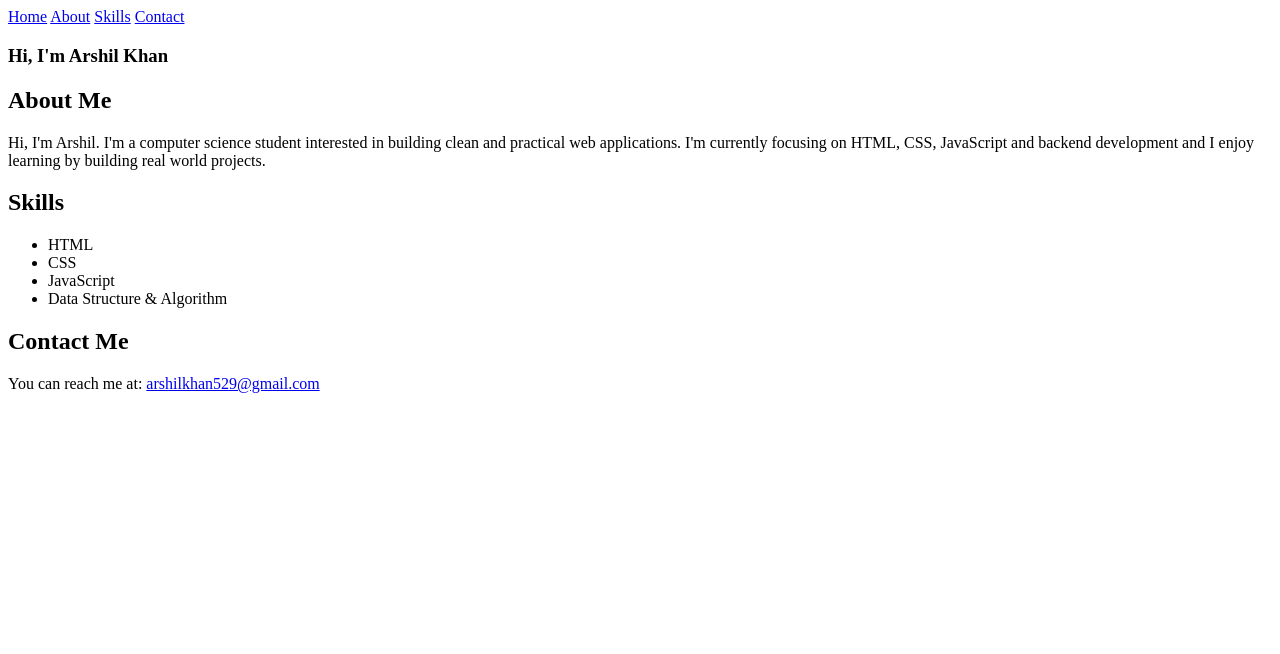
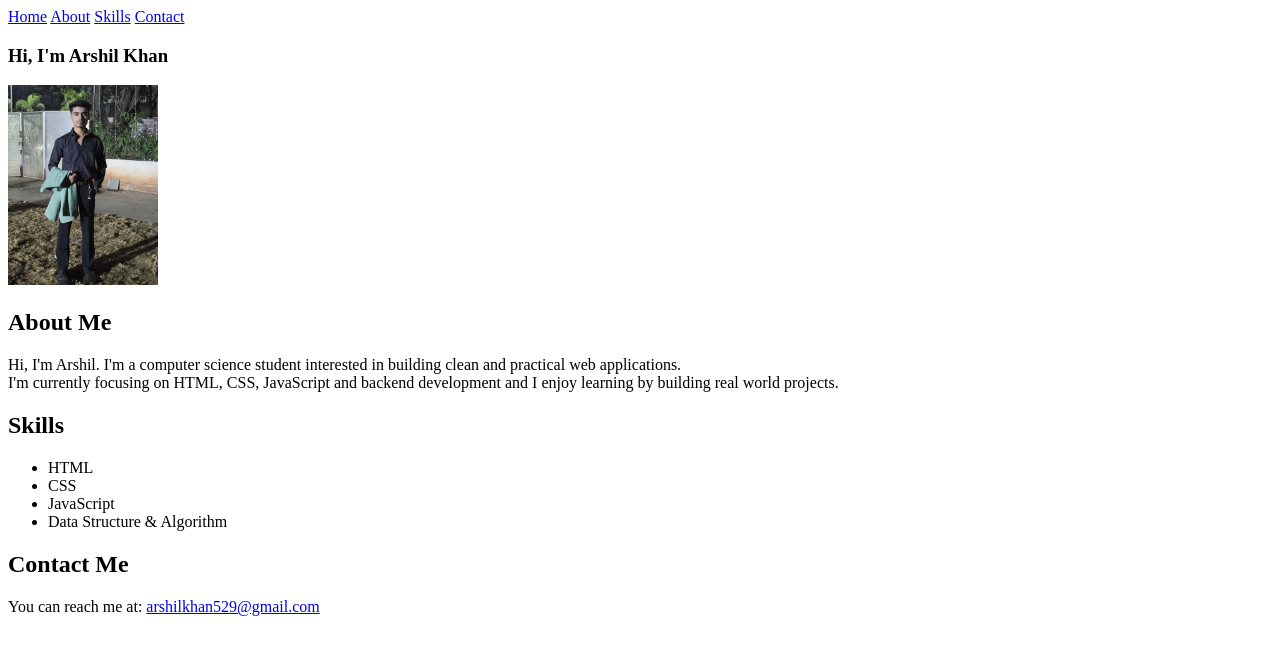
Before and after one commit to ArshilKhan09/Task-1, a plain HTML site: page index.html in a window 1280 px wide. Drawn offline with Linux system fonts and the light colour scheme.

Commit message:
Add Profile img in home Section

```diff
--- a/index.html
+++ b/index.html
@@ -6,7 +6,7 @@
     <body>
         <header>
             <nav>
-                <a href="index.html">Home</a>
+                <a href="#home">Home</a>
                 <a href="#about">About</a>
                 <a href="#skills">Skills</a>
                 <a href="#contact">Contact</a>
@@ -14,16 +14,17 @@
         </header>
 
         <main>
-            <section>
+            <section id="home">
                 <article>
                     <h1>Hi, I'm Arshil Khan</h1>
+                    <img src="profile.jpeg" alt="Profile Picture" width="150" height="200">
                 </article>
             </section>
 
 
             <section id="about">
                 <h2>About Me</h2>
-                <p>Hi, I'm Arshil. I'm a computer science student interested in building clean and practical web applications. I'm currently focusing on HTML, CSS, JavaScript and backend development and I enjoy learning by building real world projects.</p>
+                <p>Hi, I'm Arshil. I'm a computer science student interested in building clean and practical web applications.<br> I'm currently focusing on HTML, CSS, JavaScript and backend development and I enjoy learning by building real world projects.</p>
             </section>
 
             <section id="skills">
```
Also changed, not shown: profile.jpeg (added).
